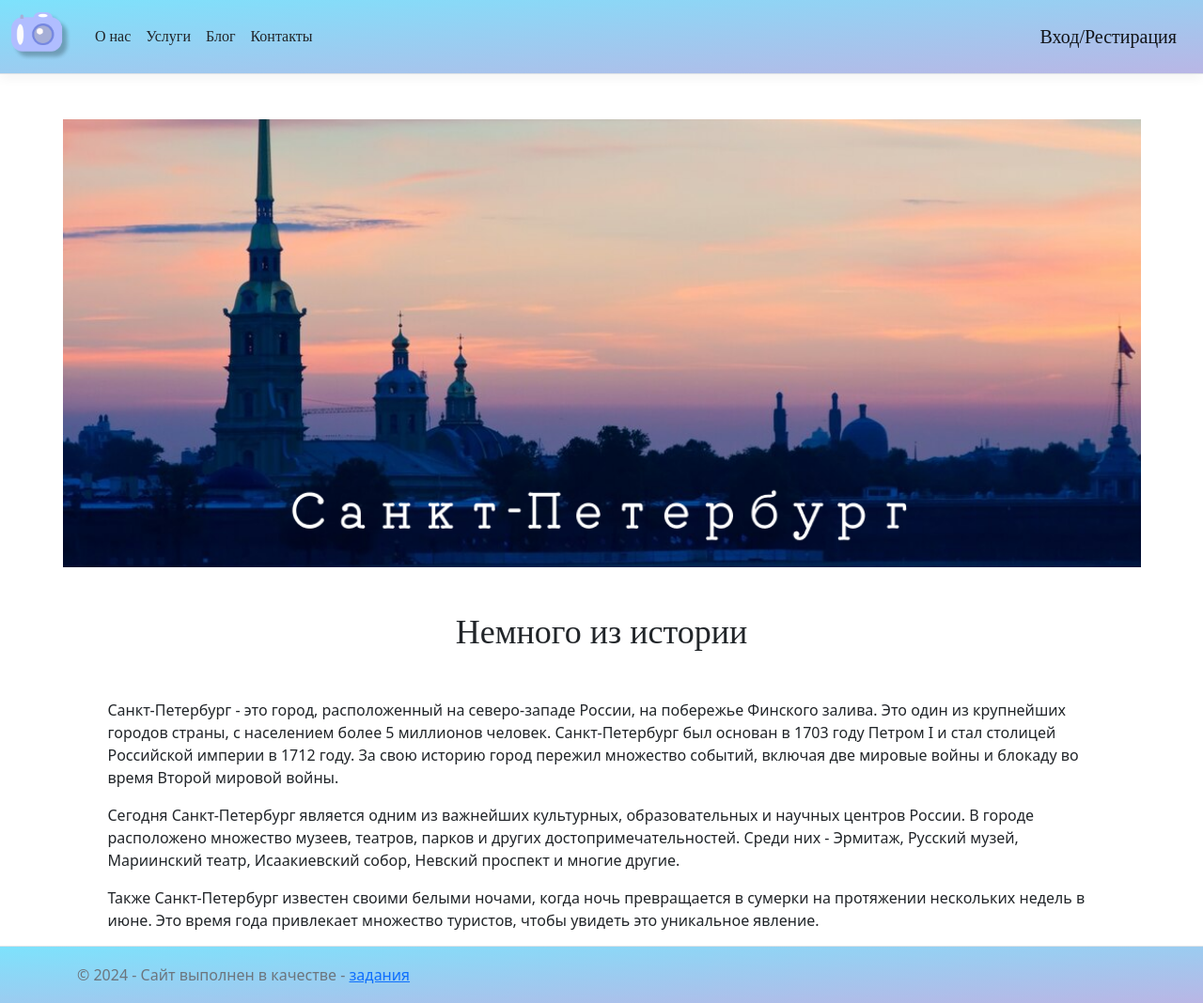
After one commit to TotKtoSmog/Attractions, an ASP.NET Core app: template Views/City/SaintPetersburg/Index.cshtml in a window 1280 px wide. The commit adds this page. Shown: the whole page at 94% size. Run offline with ASP.NET Core 8, Linux system fonts and the light colour scheme; the template is opened without the code that fills it, so the values that code supplies are empty; style sheets or scripts are compiled from the project's sources; some web fonts are replaced.

Commit message:
Страница Санкт-Петербург начата

```diff
--- a/Program.cs
+++ b/Program.cs
@@ -29,7 +29,6 @@ namespace Attractions
             app.UseRouting();
 
             app.UseAuthorization();
-
             app.MapControllerRoute(
                 name: "default",
                 pattern: "{controller=Home}/{action=Index}/{id?}");
--- /dev/null
+++ b/Views/City/SaintPetersburg/Index.cshtml
@@ -0,0 +1,19 @@
+@{
+    ViewData["Title"] = "Снакт-Петербург";
+}
+
+<div class="img-container my-5">
+    <img class="city-main-img" src="/Image/Petersburg.png" />
+    <div class="mx-5">
+        <h1 class="kiwi-maru-regular text-center my-5">Немного из истории</h1>
+        <p>
+            Санкт-Петербург - это город, расположенный на северо-западе России, на побережье Финского залива. Это один из крупнейших городов страны, с населением более 5 миллионов человек. Санкт-Петербург был основан в 1703 году Петром I и стал столицей Российской империи в 1712 году. За свою историю город пережил множество событий, включая две мировые войны и блокаду во время Второй мировой войны.
+        </p>
+        <p>
+            Сегодня Санкт-Петербург является одним из важнейших культурных, образовательных и научных центров России. В городе расположено множество музеев, театров, парков и других достопримечательностей. Среди них - Эрмитаж, Русский музей, Мариинский театр, Исаакиевский собор, Невский проспект и многие другие.
+        </p>
+        <p>
+            Также Санкт-Петербург известен своими белыми ночами, когда ночь превращается в сумерки на протяжении нескольких недель в июне. Это время года привлекает множество туристов, чтобы увидеть это уникальное явление.
+        </p>
+    </div>
+</div>
--- a/Views/Home/Index.cshtml
+++ b/Views/Home/Index.cshtml
@@ -14,7 +14,7 @@
         </h2>
     </div>
     <div class="item">
-        <a href="#">
+        <a href="#" >
             <img src="~/Image/Казань.png" alt="Казань">
             <div class="centered">Казань</div>
         </a>
@@ -38,7 +38,7 @@
         </a>
     </div>
     <div class="item">
-        <a href="#">
+        <a asp-controller="SaintPetersburg" asp-action="Index">
             <img src="~/Image/Питер.png" alt="Санкт-Петербург">
             <div class="centered">Санкт-Петербург</div>
         </a>
--- a/wwwroot/css/site.css
+++ b/wwwroot/css/site.css
@@ -159,3 +159,7 @@ body {
     width: 100%;
     height: auto;
 }
+
+.city-main-img {
+    width: 80%;
+}
```
Also changed, not shown: Controllers/SaintPetersburgController.cs (added, +10 -0 lines).
